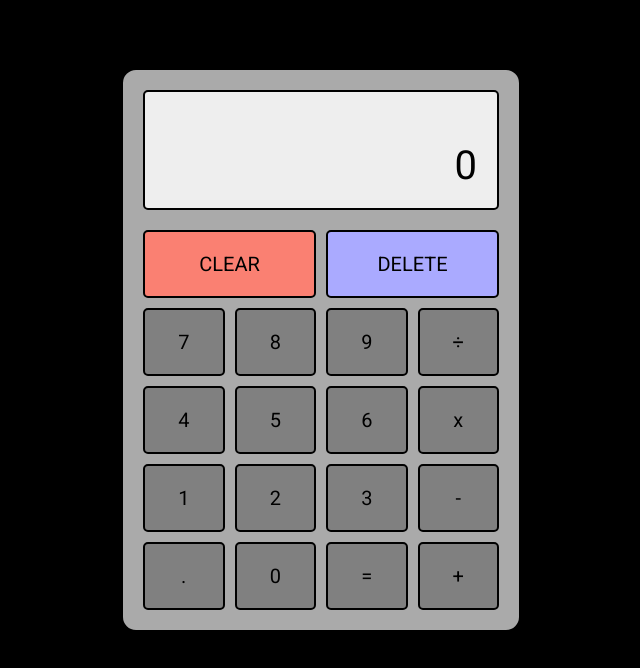
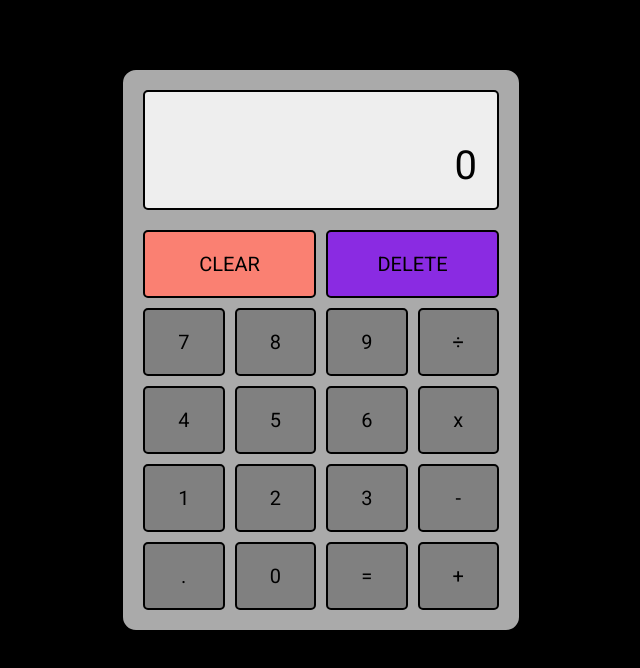
Before and after one commit to kamigawahorizon/calculator, a plain HTML site: page index.html in a window 1280 px wide. Shown: the whole page, without its empty margins (319-959 px from the left). Drawn offline with Linux system fonts and the light colour scheme.

Commit message:
Update style.css

```diff
--- a/style.css
+++ b/style.css
@@ -8,11 +8,11 @@
     --btn-hover     : #ddd;
     --btn-active    : #ccc;
     --btn-red       : salmon;
-    --btn-red-hover : #e99;
-    --btn-red-active: #d88;
-    --btn-blue      : #aaf;
-    --btn-blue-hover: #99e;
-    --btn-blue-active: #88d;
+    --btn-red-hover : red;
+    --btn-red-active: pink;
+    --btn-blue      : blueviolet;
+    --btn-blue-hover:  plum;
+    --btn-blue-active: orchid;
 }
 
 
```
